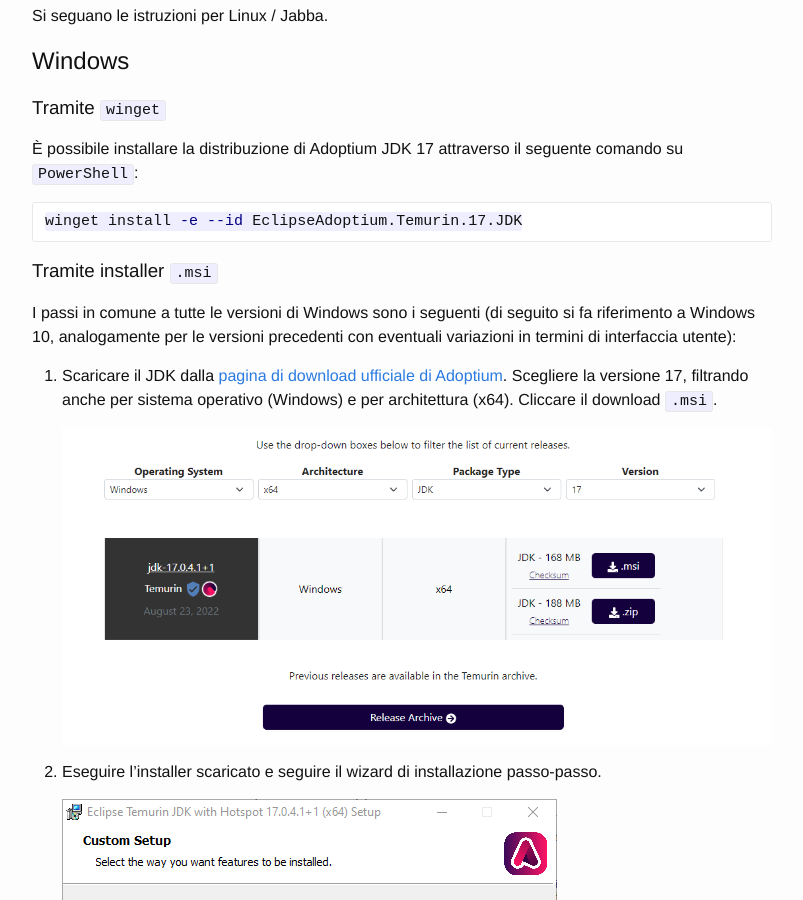
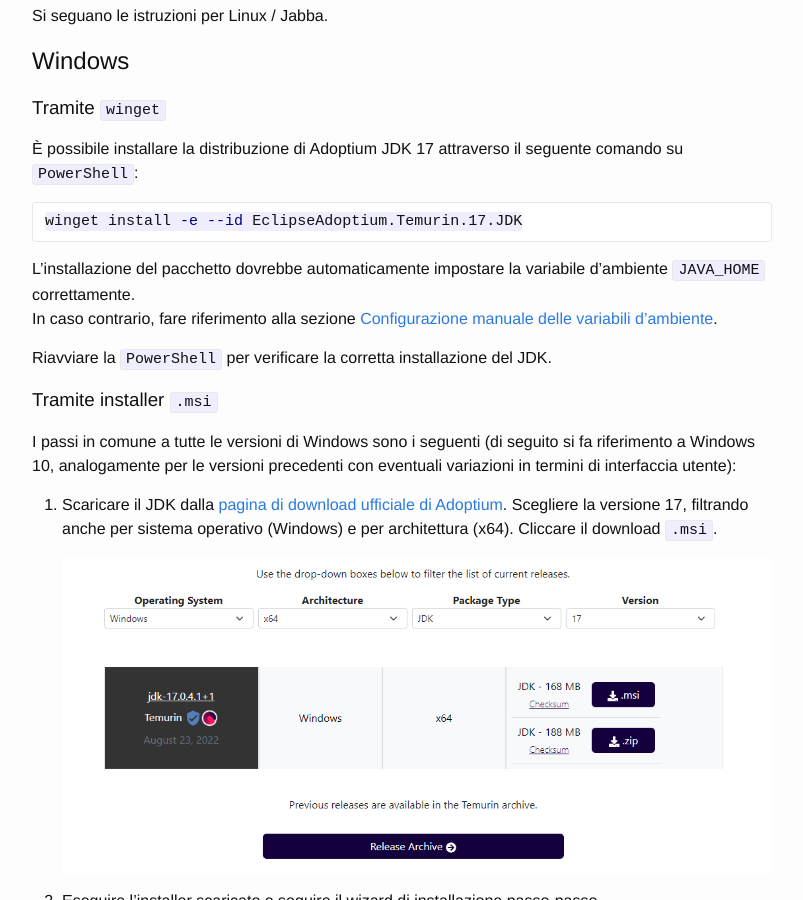
Before and after one commit to unibo-oop/software-installation, a Jekyll site: the page built from index.md, in a window 1280 px wide and 900 px high, scrolled down 2289 px. Shown: the whole window, without its empty margins (238-1041 px from the left). Built offline with Jekyll 4.4.1, drawn with Linux system fonts in a browser that asks for light colours; some of the changed text lies outside the part shown.

Commit message:
feat: add tip for command check

````diff
--- a/index.md
+++ b/index.md
@@ -116,6 +116,11 @@ Si seguano le istruzioni per Linux / Jabba.
 ```powershell
 winget install -e --id EclipseAdoptium.Temurin.17.JDK
 ```
+
+L'installazione del pacchetto dovrebbe automaticamente impostare la variabile d'ambiente `JAVA_HOME` correttamente.
+In caso contrario, fare riferimento alla sezione [Configurazione manuale delle variabili d'ambiente](#configurazione-manuale-delle-variabili-d'ambiente).
+
+Riavviare la `PowerShell` per verificare la corretta installazione del JDK.
 
 ### Tramite installer `.msi`
 
@@ -307,6 +312,8 @@ https://code.visualstudio.com/docs/setup/mac
 winget install -e --id Microsoft.VisualStudioCode
 ```
 
+Riavviare la `PowerShell` per verificare la corretta installazione di `git`.
+
 ### Tramite installer
 
 https://code.visualstudio.com/docs/setup/windows
````
